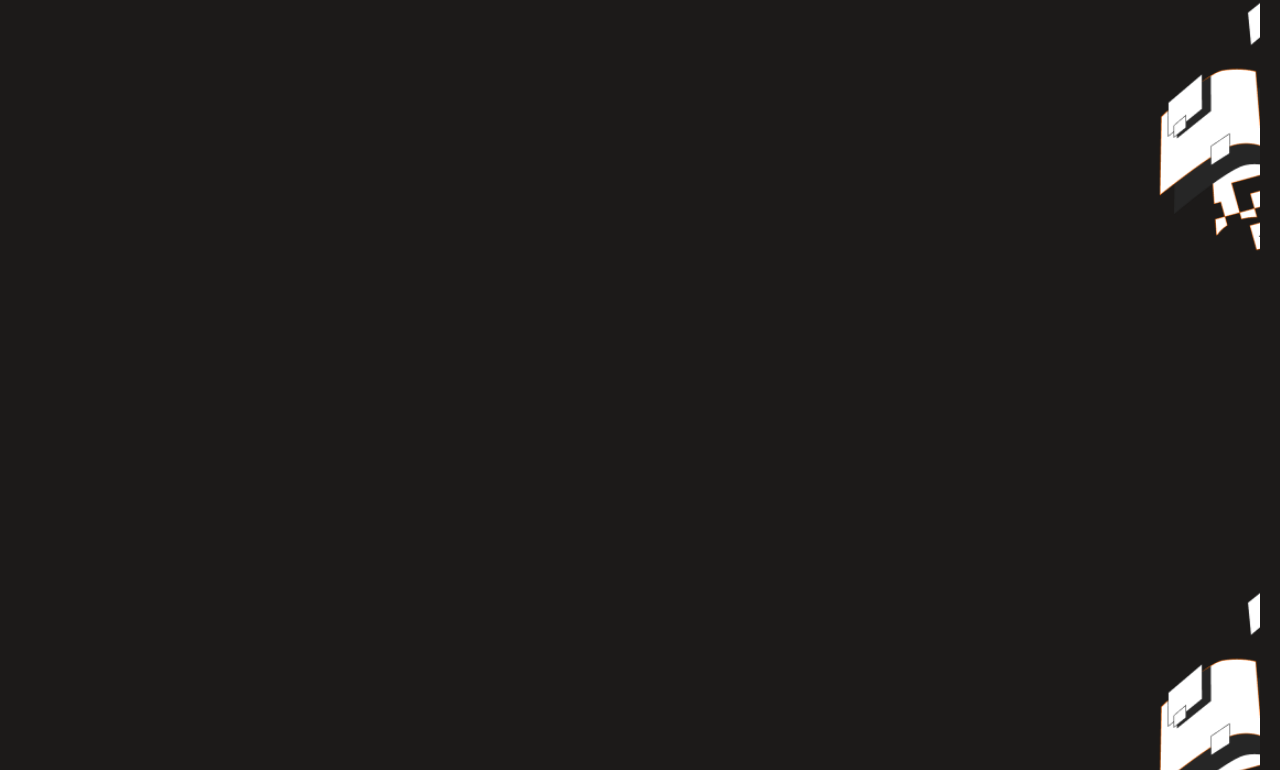
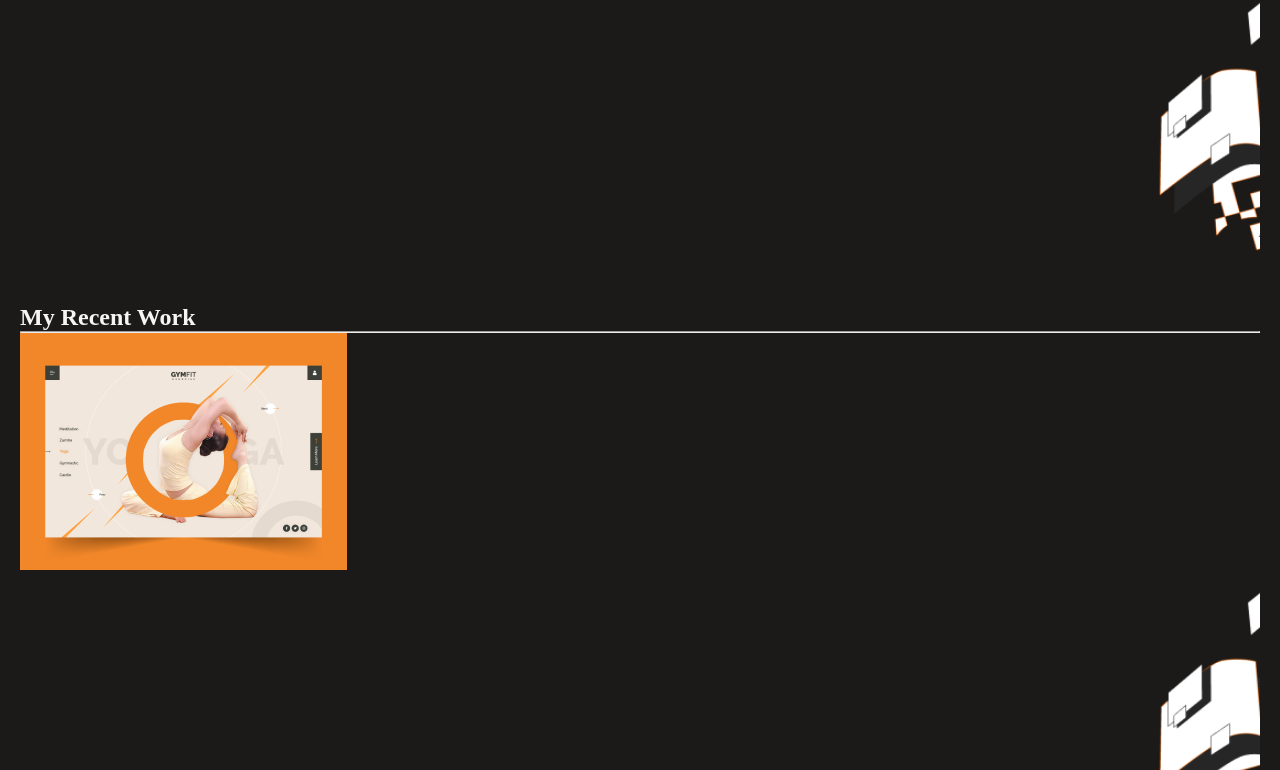
Before and after one commit to mansa-susa/Portfolio-setup_and_mobile_version_skeleton, a website: page index.html in a window 1280 px wide. Shown: the part 400-1170 px from the top of the page. Drawn offline with Linux system fonts and the light colour scheme.

Commit message:
Add recent work header to its section and an image of recent work to index page

```diff
--- a/index.html
+++ b/index.html
@@ -34,7 +34,9 @@
       </div>
     </section>
     <section class="recent">
-
+      <h2 class="recent header">My Recent Work</h2>
+      <hr>
+      <img src="imgs/recent_work.png" alt="recent_work">
     </section>
 
 </body>
```
